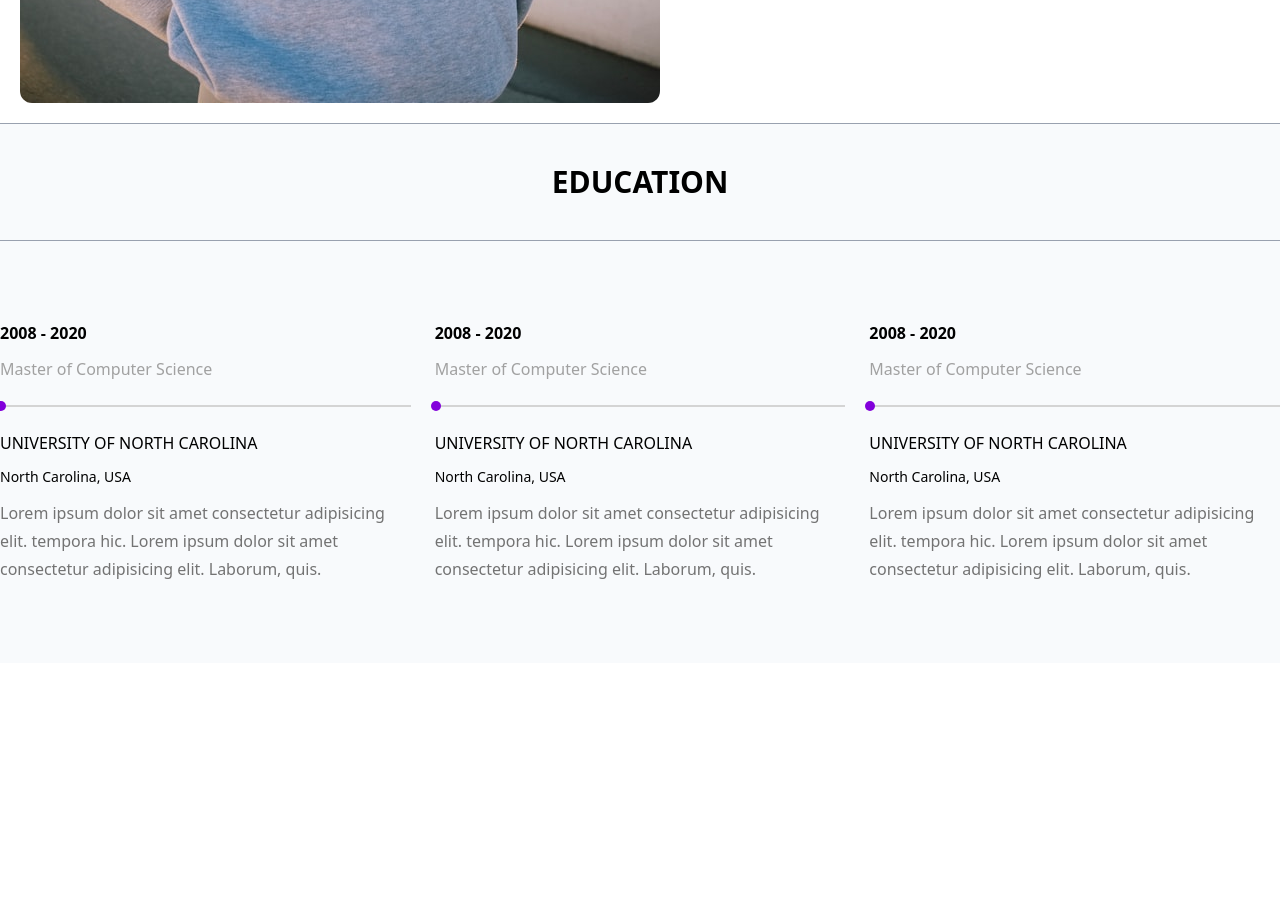
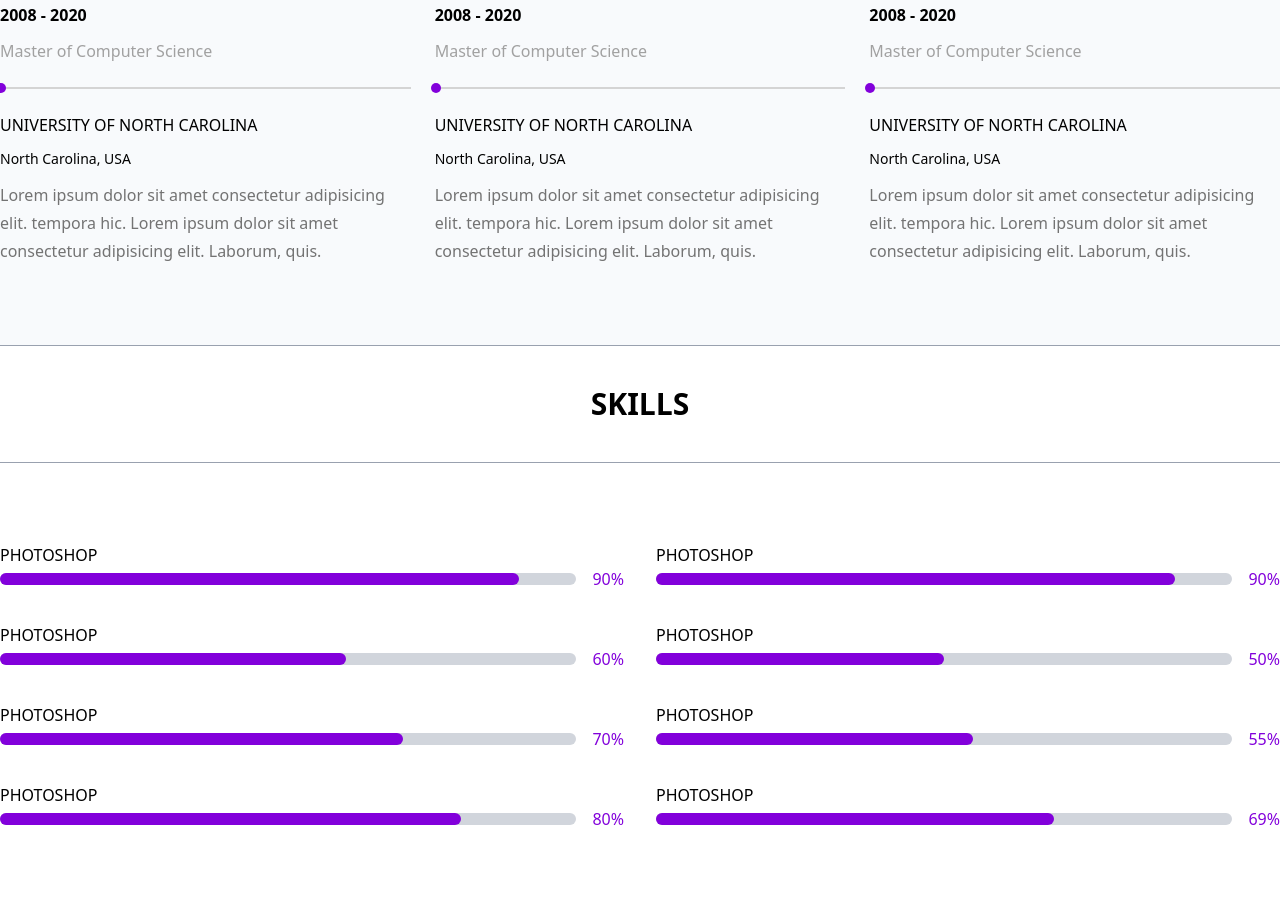
Before and after one commit to KhunMyoMyat/MyProfile, a website: page index.html in a window 1280 px wide. Shown: the part 2063-2974 px from the top of the page. Before the commit the page ends 2726 px from the top, so only its background shows below. Drawn offline with Linux system fonts and the light colour scheme.

Commit message:
add skills section and fixed some code in about section

```diff
--- a/index.html
+++ b/index.html
@@ -125,8 +125,8 @@
               molestias earum laboriosam excepturi, eum pariatur odio tempora
               modi facilis non repellat. Quod, nostrum velit.
             </p>
-          </div>
-          <div class="">
+
+            <div class="grid grid-cols-1 lg:grid-cols-3 border-t py-10 gap-6">
               <div>
                 <p>Phone:</p>
                 <a href="tel: +13534667" class="text-neutral-400">+13534667</a>
@@ -143,10 +143,12 @@
               </div>
             </div>
           </div>
+
           <div class="p-5">
-          <figure>
+            <figure class="">
               <img src="img/profile.jpg" alt="" class="rounded-xl" />
             </figure>
+          </div>
         </div>
       </div>
     </section>
@@ -201,6 +203,87 @@
         </div>
       </div>
     </section>
+
+    <!-- skills -->
+    <section id="skills">
+      <h1 class="title">skills</h1>
+      <div class="container mx-auto py-20">
+        <div class="grid grid-cols-1 md:grid-cols-2 gap-8">
+          <div>
+            <p class="uppercase">photoshop</p>
+            <div class="flex justify-between items-center">
+              <div class="bg-gray-300 w-full h-3 rounded-full">
+                <div class="bg-purple-700 w-[90%] h-full rounded-full"></div>
+              </div>
+              <span class="pl-4 inline-block text-purple-700">90%</span>
+            </div>
+          </div>
+          <div>
+            <p class="uppercase">photoshop</p>
+            <div class="flex justify-between items-center">
+              <div class="bg-gray-300 w-full h-3 rounded-full">
+                <div class="bg-purple-700 w-[90%] h-full rounded-full"></div>
+              </div>
+              <span class="pl-4 inline-block text-purple-700">90%</span>
+            </div>
+          </div>
+          <div>
+            <p class="uppercase">photoshop</p>
+            <div class="flex justify-between items-center">
+              <div class="bg-gray-300 w-full h-3 rounded-full">
+                <div class="bg-purple-700 w-[60%] h-full rounded-full"></div>
+              </div>
+              <span class="pl-4 inline-block text-purple-700">60%</span>
+            </div>
+          </div>
+          <div>
+            <p class="uppercase">photoshop</p>
+            <div class="flex justify-between items-center">
+              <div class="bg-gray-300 w-full h-3 rounded-full">
+                <div class="bg-purple-700 w-[50%] h-full rounded-full"></div>
+              </div>
+              <span class="pl-4 inline-block text-purple-700">50%</span>
+            </div>
+          </div>
+          <div>
+            <p class="uppercase">photoshop</p>
+            <div class="flex justify-between items-center">
+              <div class="bg-gray-300 w-full h-3 rounded-full">
+                <div class="bg-purple-700 w-[70%] h-full rounded-full"></div>
+              </div>
+              <span class="pl-4 inline-block text-purple-700">70%</span>
+            </div>
+          </div>
+          <div>
+            <p class="uppercase">photoshop</p>
+            <div class="flex justify-between items-center">
+              <div class="bg-gray-300 w-full h-3 rounded-full">
+                <div class="bg-purple-700 w-[55%] h-full rounded-full"></div>
+              </div>
+              <span class="pl-4 inline-block text-purple-700">55%</span>
+            </div>
+          </div>
+          <div>
+            <p class="uppercase">photoshop</p>
+            <div class="flex justify-between items-center">
+              <div class="bg-gray-300 w-full h-3 rounded-full">
+                <div class="bg-purple-700 w-[80%] h-full rounded-full"></div>
+              </div>
+              <span class="pl-4 inline-block text-purple-700">80%</span>
+            </div>
+          </div>
+          <div>
+            <p class="uppercase">photoshop</p>
+            <div class="flex justify-between items-center">
+              <div class="bg-gray-300 w-full h-3 rounded-full">
+                <div class="bg-purple-700 w-[69%] h-full rounded-full"></div>
+              </div>
+              <span class="pl-4 inline-block text-purple-700">69%</span>
+            </div>
+          </div>
+        </div>
+      </div>
+    </section>
     <script>
       const toggle = document.querySelector("#toggle");
       const ul = document.querySelector("nav ul");
```
Also changed, not shown: output.css. Lines whose indentation alone changed are shown as unchanged.
